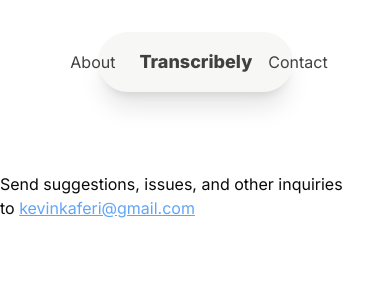
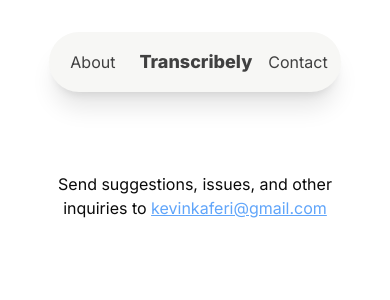
Before and after one commit to albionkaferi/speech-to-text-app, a Next.js app: page /contact in a window 390 px wide. Shown: the top 300 px of the page. Built offline with nearby package versions, Linux system fonts and the light colour scheme.

Commit message:
mobile styling

```diff
--- a/src/app/about/page.tsx
+++ b/src/app/about/page.tsx
@@ -38,7 +38,7 @@
       </h1>
       <Accordion type="single" collapsible className="w-9/12">
         {faq.map((item) => (
-          <AccordionItem value={item.value}>
+          <AccordionItem value={item.value} key={item.value}>
             <AccordionTrigger>{item.trigger}</AccordionTrigger>
             <AccordionContent>{item.content}</AccordionContent>
           </AccordionItem>
--- a/src/app/contact/page.tsx
+++ b/src/app/contact/page.tsx
@@ -1,7 +1,7 @@
 export default function Contact() {
   return (
     <div className="flex justify-center items-center">
-      <p>
+      <p className="w-9/12 text-center">
         Send suggestions, issues, and other inquiries to&nbsp;
         <a
           href="mailto:kevinkaferi@gmail.com"
--- a/src/components/Navbar.tsx
+++ b/src/components/Navbar.tsx
@@ -3,7 +3,7 @@
 function Navbar() {
   return (
     <nav className="flex justify-center mt-8 mb-20">
-      <div className="max-w-lg w-1/2 py-4 flex justify-center items-center space-x-4 rounded-full shadow-xl bg-cream text-neutral-700">
+      <div className="max-w-lg w-9/12 md:w-1/2 py-4 flex justify-center items-center space-x-4 rounded-full shadow-xl bg-cream text-neutral-700">
         <Link href="/about" className="mx-2">
           About
         </Link>
```
